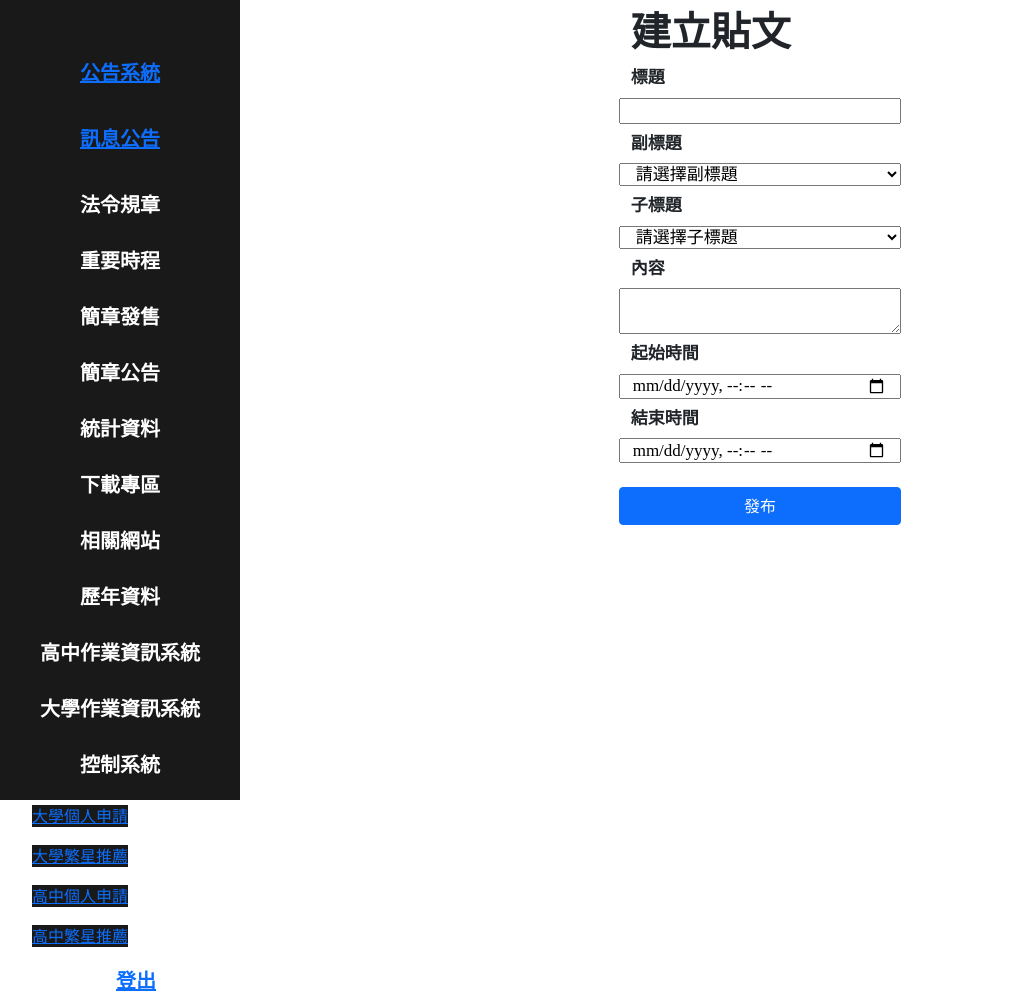
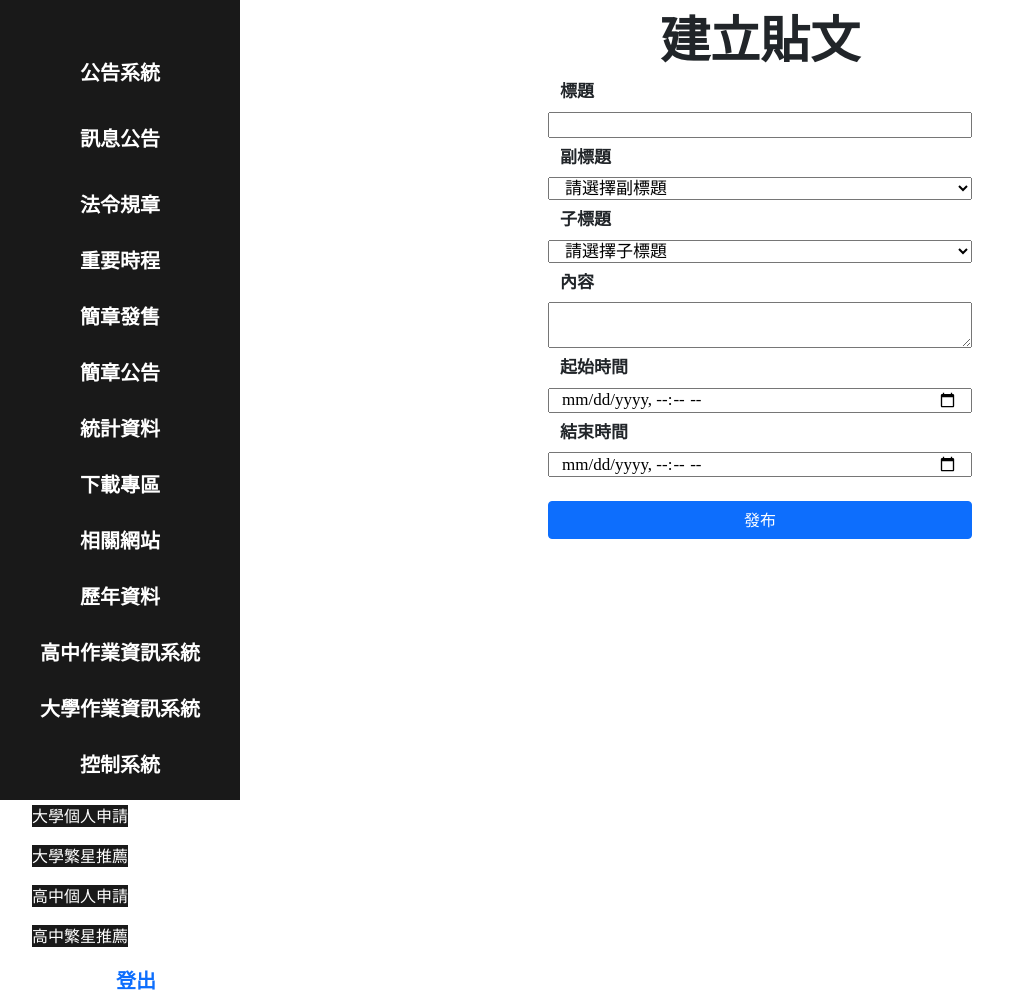
Before and after one commit to PANpinchi/ExWebsite, a CodeIgniter 4 app: template app/Views/posts/create.php in a window 1280 px wide. Shown: the whole page, without its empty margins (0-1035 px from the left). Run offline with PHP 8.4 and a stand-in for CodeIgniter, Linux system fonts and the light colour scheme; the template is opened without the code that fills it, so the values that code supplies are empty; some libraries are stand-ins or nearby versions.

Commit message:
美化頁面

```diff
--- a/app/Controllers/PostController.php
+++ b/app/Controllers/PostController.php
@@ -614,6 +614,7 @@ class PostController extends BaseController
 	{
 		return view('posts/person_web');
 	}
+
 	public function frontpage()
 	{
 		return view('posts/frontpage');
--- a/app/Views/posts/create.php
+++ b/app/Views/posts/create.php
@@ -17,7 +17,7 @@
         <div class="container">
             <form action="/PostController/store" enctype="multipart/form-data" method="post">
                 <div class="row">
-                    <div class="col-8 offset-2">
+                    <div class="col offset-0">
                         <div class="row">
                             <div class="title">建立貼文</div>
                         </div>
--- a/app/Views/posts/logindateset.php
+++ b/app/Views/posts/logindateset.php
@@ -15,16 +15,18 @@
 			width: 30vh;
 			height: 130vh;
 		}
+		a{text-decoration:none;}
+		a:hover{text-decoration:underline;}
 	</style>
 </head>
 <body>
-<h2>繁星推薦、個人申請個人密碼設定系統</h2>
+<h2 class="c">繁星推薦、個人申請個人密碼設定系統</h2>
 <?php
 	foreach($logindate as $logindate_item){
 	echo '
     <div class="left">
     	<form action="/PostController/logindatestore" method="post">
-    		<input type="submit" value="一鍵更改" name="submit"></input>
+    		<input type="submit" value="一鍵更改" name="submit" ></input>
     		<table border="1" class="c" style="border-style:solid; width: 1100px;">
 	    		<tr>
 		   			<th>系統開始時間
--- a/app/Views/posts/logindateview.php
+++ b/app/Views/posts/logindateview.php
@@ -15,10 +15,12 @@
 			width: 30vh;
 			height: 130vh;
 		}
+		a{text-decoration:none;}
+		a:hover{text-decoration:underline;}
 	</style>
 </head>
 <body>
-<h2>繁星推薦、個人申請個人密碼設定系統</h2>
+<h2 class="c">繁星推薦、個人申請個人密碼設定系統</h2>
 <input type="button" value="編輯" name="button" onclick= "location.href='/PostController/logindateset'"></input><br>
 <?php
 	foreach($logindate as $logindate_item){
--- a/app/Views/posts/norcollegeview.php
+++ b/app/Views/posts/norcollegeview.php
@@ -18,6 +18,8 @@
 			width: 30vh;
 			height: 130vh;
 		}
+        a{text-decoration:none;}
+		a:hover{text-decoration:underline;}
 	</style>
 
 </head>
--- a/app/Views/posts/norseniorview.php
+++ b/app/Views/posts/norseniorview.php
@@ -20,6 +20,8 @@
 			width: 30vh;
 			height: 130vh;
 		}
+		a{text-decoration:none;}
+		a:hover{text-decoration:underline;}
 	</style>
 
   </head>
--- a/app/Views/posts/pageclose.php
+++ b/app/Views/posts/pageclose.php
@@ -1,10 +1,14 @@
 <html>
     <head>
+    <link rel="stylesheet" href="/style/pageclose.css">
         <title>系統不開放</title>
     </head>
     <body>
-        <div>
+        <div class="container">
+            <br>
             <img src=/img/stop.jpg>
+            <br><br>
+            <div class="text">如對本系統有問題，請電 (05)2721799</div>
         </div>
     </body>
 </html>
--- a/app/Views/posts/show_back.php
+++ b/app/Views/posts/show_back.php
@@ -38,7 +38,7 @@
             ?>
             </table>
             <br>
-            <button><a href="/PostController/user_login">返回</button>
+            <button class="btn btn-primary"><a href="/PostController/user_login" style="color:white;">返回</button>
         </div>
     <body>
 </html>
--- a/app/Views/posts/starcollegeview.php
+++ b/app/Views/posts/starcollegeview.php
@@ -20,6 +20,8 @@
 			width: 30vh;
 			height: 130vh;
 		}
+		a{text-decoration:none;}
+		a:hover{text-decoration:underline;}
 	</style>
 
   </head>
--- a/app/Views/posts/starseniorview.php
+++ b/app/Views/posts/starseniorview.php
@@ -20,6 +20,8 @@
 			width: 30vh;
 			height: 130vh;
 		}
+		a{text-decoration:none;}
+		a:hover{text-decoration:underline;}
 	</style>
 
   </head>
--- a/app/Views/templates/user_default.php
+++ b/app/Views/templates/user_default.php
@@ -14,8 +14,8 @@
       <div class="window">
         <div class="black window2 left twhite">
             <br><br>
-            <a class = "back square" href = "/PostController/create"> <p class = "center"> 公告系統 </p> </a>
-            <a class = "back square" href = "/PostController/show_back"> <p class = "center"> 訊息公告 </p> </a>
+            <a class = "square" style="color:white" href = "/PostController/create"> <p class = "center"> 公告系統 </p> </a>
+            <a class = "back square" style="color:white" href = "/PostController/show_back"> <p class = "center"> 訊息公告 </p> </a>
             <div class = "back square"> <p href = "#" class = "center"> 法令規章 </p> </div>
             <div class = "back square"> <p href = "#" class = "center"> 重要時程 </p> </div>
             <div class = "back square"> <p href = "#" class = "center"> 簡章發售 </p> </div>
@@ -28,10 +28,10 @@
             <div class = "back square"> <p href = "#" class = "center"> 大學作業資訊系統 </p> </div>
             <div class = "back square"> <p class = "center" onclick = "toggleMenu()"> 控制系統 </p> </div>
                 <ul id = "menu">
-                    <a href = "/PostController/norcollegeview" class = "back square center">大學個人申請<br></a>
-                    <a href = "/PostController/starcollegeview" class = "back square center">大學繁星推薦<br></a>
-                    <a href = "/PostController/norseniorview" class = "back square center">高中個人申請<br></a>
-                    <a href = "/PostController/starseniorview" class = "back square center">高中繁星推薦<br></a>
+                    <a href = "/PostController/norcollegeview" class = "back square center" style="color:white">大學個人申請<br></a>
+                    <a href = "/PostController/starcollegeview" class = "back square center"style="color:white">大學繁星推薦<br></a>
+                    <a href = "/PostController/norseniorview" class = "back square center" style="color:white">高中個人申請<br></a>
+                    <a href = "/PostController/starseniorview" class = "back square center" style="color:white">高中繁星推薦<br></a>
                 </u1>
             <a class = "back square" href = "/PostController/user_logout"><p class = "center"> 登出 </p></a>
         </div>
--- a/public/style/create.css
+++ b/public/style/create.css
@@ -10,7 +10,8 @@ body{
 }
 
 .title{
-    font: bold 40px 標楷體;
+    font: bold 50px 標楷體;
+    text-align:center;
 }
 
 .content{
@@ -28,3 +29,11 @@ body{
     justify-content: center;
     align-items: center;
 }
+
+a{
+    text-decoration:none;
+}
+
+a:hover{
+    text-decoration:underline;
+}
--- a/public/style/user_login.css
+++ b/public/style/user_login.css
@@ -90,3 +90,12 @@ form{
 .hide{
     display:none;
 }
+
+a{
+    text-decoration:none;
+
+}
+
+a:hover{
+    text-decoration:underline;
+}
```
Also changed, not shown: app/Views/templates/user_login_default.php (+6 -6 lines), public/style/pageclose.css (+6 -3 lines), public/style/show_back.css (+10 -1 lines), public/style/login.css (line endings or trailing spaces), writable/database/news.db.
